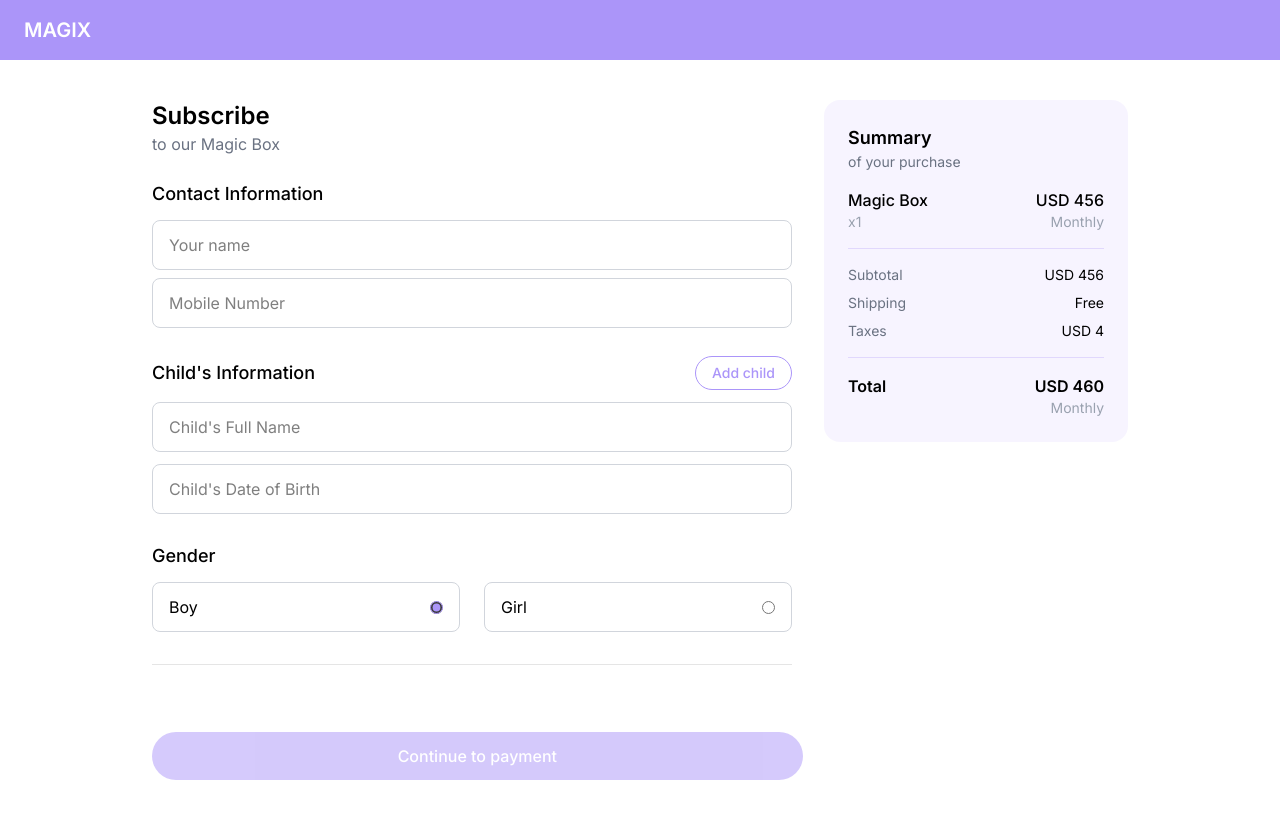
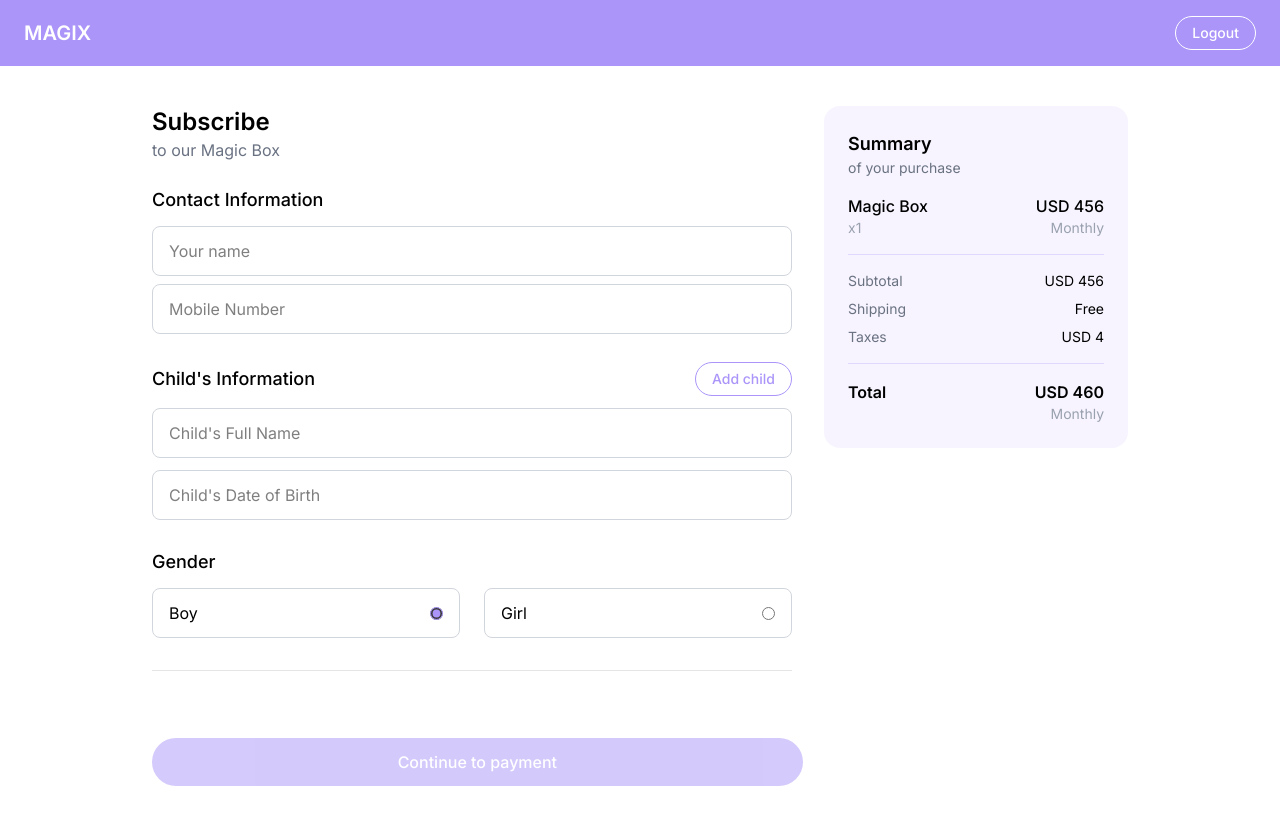
Before and after one commit to Ak-ram/magic-box-assessment, an Angular app: page /purchase in a window 1280 px wide. Shown: the top 824 px of the page. Built offline with nearby package versions, Linux system fonts and the light colour scheme; sample sign-in values are in the browser's storage.

Commit message:
update header component

```diff
--- a/src/components/header/header.component.html
+++ b/src/components/header/header.component.html
@@ -1,4 +1,18 @@
-<header class="bg-[#AB95F9] px-6 py-4">
+<header class="bg-[#AB95F9] px-6 py-4 flex items-center justify-between">
   <h3 class="text-white text-xl font-semibold">MAGIX</h3>
+  @if (isAuthenticated()) {
+    <button
+      (click)="logout()"
+      class="text-white border border-white rounded-full px-4 py-1.5 text-sm font-medium"
+    >
+      Logout
+    </button>
+  } @else {
+    <a
+      routerLink="/login"
+      class="text-white border border-white rounded-full px-4 py-1.5 text-sm font-medium"
+    >
+      Login
+    </a>
+  }
 </header>
-<!--  <h3 class="logo w-full text-left text-2xl text-white font-semibold">MAGIX</h3>-->
--- a/src/components/header/header.component.ts
+++ b/src/components/header/header.component.ts
@@ -1,9 +1,24 @@
-import { Component } from '@angular/core';
-
+import { Component, inject } from '@angular/core';
+import { Router, RouterLink } from '@angular/router';
+import { AuthService } from '../../services/auth.service';
 @Component({
   selector: 'app-header',
   templateUrl: './header.component.html',
   standalone: true,
+  imports: [RouterLink],
 })
+export default class HeaderComponent {
+  // Injection list
+  private readonly authService: AuthService = inject(AuthService);
+  private readonly router: Router = inject(Router);
 
-export default class HeaderComponent {}
+  // State
+  isAuthenticated = this.authService.isAuthenticated;
+
+  // Methods
+  // Note: Add jsDoc description here
+  logout() {
+    this.authService.logout();
+    this.router.navigate(['/landing']);
+  }
+}
```
